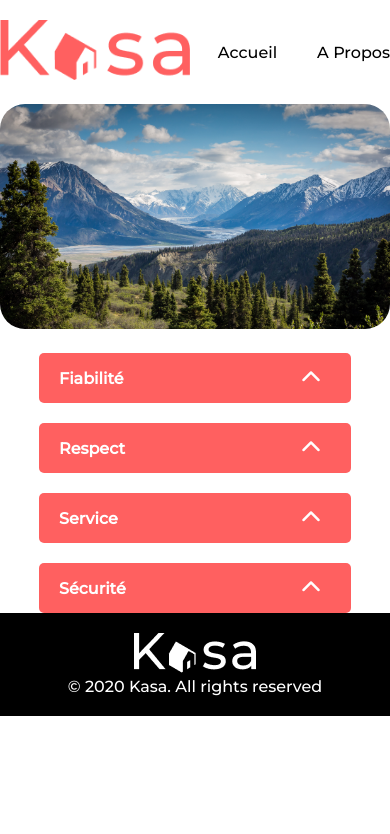
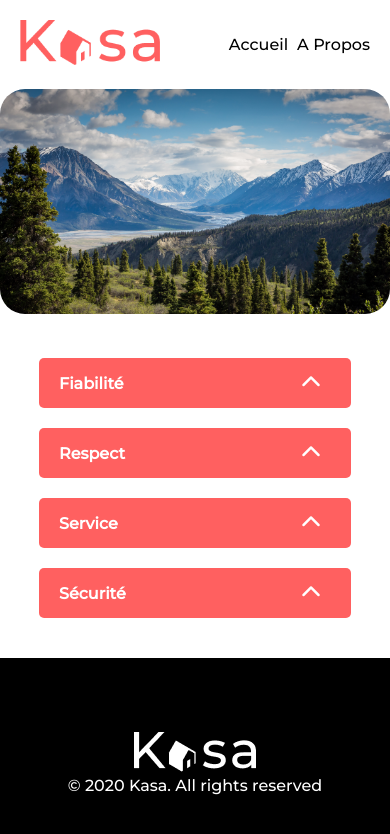
Before and after one commit to MohamedAlbaali/kasa, a React (Vite) app: page /about in a window 390 px wide. Shown: the top 834 px of the page. Built offline with nearby package versions, Linux system fonts and the light colour scheme.

Commit message:
css responsive 1

```diff
--- a/src/pages/about.jsx
+++ b/src/pages/about.jsx
@@ -25,11 +25,9 @@ const aboutList = [
 ];
 
 function About(){
-    const [openMenus, setOpenMenus] = useState({}); // كائن لحفظ حالة كل سهم
-
-    // دالة لتبديل فتح/إغلاق القائمة بناءً على معرف السهم
+    const [openMenus, setOpenMenus] = useState({});
     const toggleMenu = (id) => {
-      const updatedMenus = { ...openMenus }; // نسخ الحالة الحالية
+      const updatedMenus = { ...openMenus };
       updatedMenus[id] = !openMenus[id];
       setOpenMenus(updatedMenus);
     };
--- a/src/styles/about.css
+++ b/src/styles/about.css
@@ -9,6 +9,9 @@
     border-radius: 25px;
 }
 
+.drowps{
+    margin: 40px 0;
+}
 .drowp-about{
     display: flex;
     justify-content: space-between;
--- a/src/styles/foot.css
+++ b/src/styles/foot.css
@@ -5,3 +5,12 @@ footer{
     text-align: center;
     padding: 20px;
 }
+@media (max-width: 767.98px){
+    footer{
+        height: 210px;
+        display: flex;
+        flex-direction: column;
+        align-items: center;
+        justify-content: center;
+    }
+}
--- a/src/styles/header.css
+++ b/src/styles/header.css
@@ -22,4 +22,20 @@ a{
 nav{
     display: flex;
     gap: 40px;
+    align-items: center;
 }
+
+@media (min-width: 320px) and (max-width: 767.98px) {
+    .headerContainer{
+        margin: 20px;
+    }
+    .logo{
+        width: 140px;
+        height: 45px;
+    }
+    nav{
+        width: 180px;
+        gap: 5%;
+        justify-content: end;
+    }
+}
--- a/src/styles/home.css
+++ b/src/styles/home.css
@@ -13,7 +13,6 @@
 }
 .presant p{
     position: absolute;
-    text-align: center;
     top: 35%;
     left: 20%;
     color: #ffffff;
@@ -52,3 +51,22 @@
     left: 20px;
     color: #ffffff;
 }
+
+@media (max-width: 767.98px) {
+    .presant{
+        height: 100px;
+        margin: 20px;
+    }
+    .presant p{
+        top: 15%;
+        left: 10%;
+        font-size: 24px;
+        width: 220px;
+    }
+    .hebergemants{
+        background: none;
+        margin: 10px auto;
+        padding: 20px;
+        gap: 20px;
+    }
+}
--- a/src/styles/project.css
+++ b/src/styles/project.css
@@ -115,7 +115,7 @@
     width: 45%;
     background-color: #f4f4f4;
     max-height: 0;
-    transition: max-height 1s ease-in-out, 0.5s ease-in-out;
+    transition: max-height 1s ease-in-out, 1s ease-in-out;
     overflow: hidden;
 }
 .text-info div.show {
```
